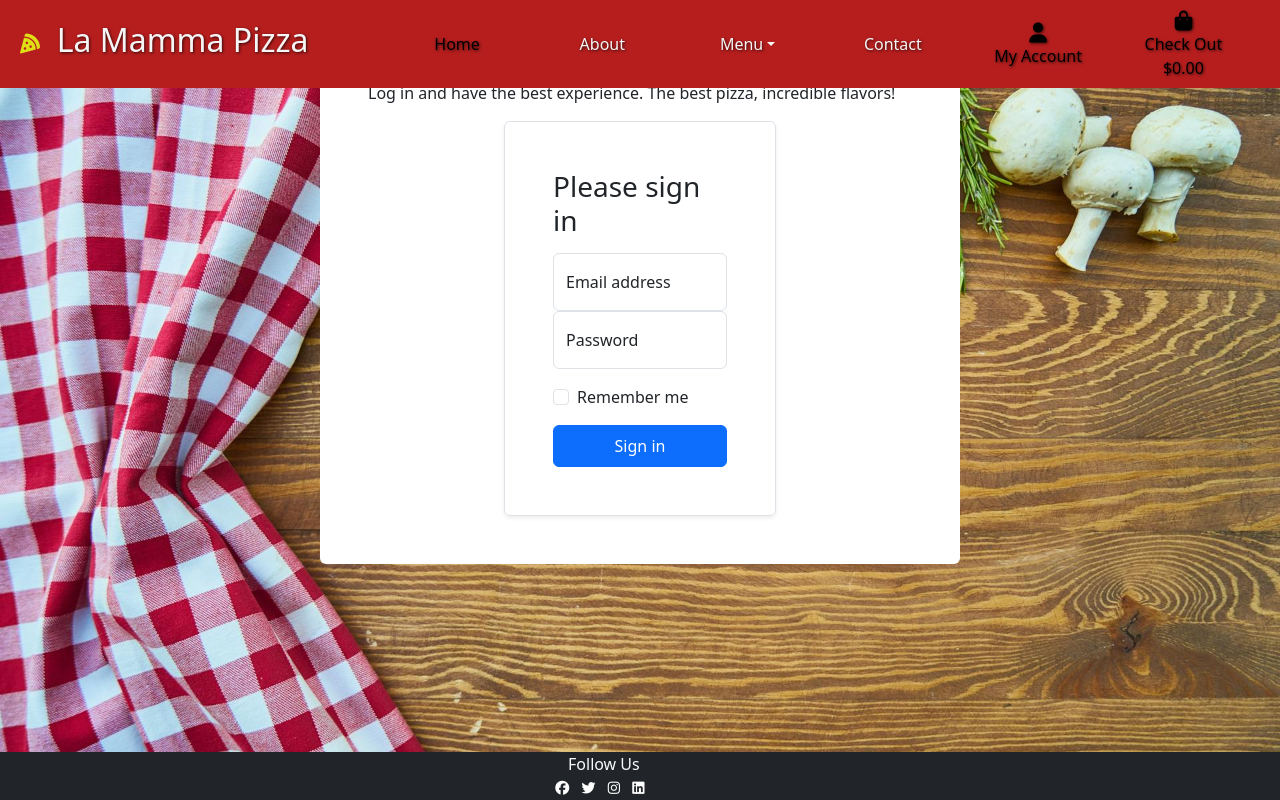
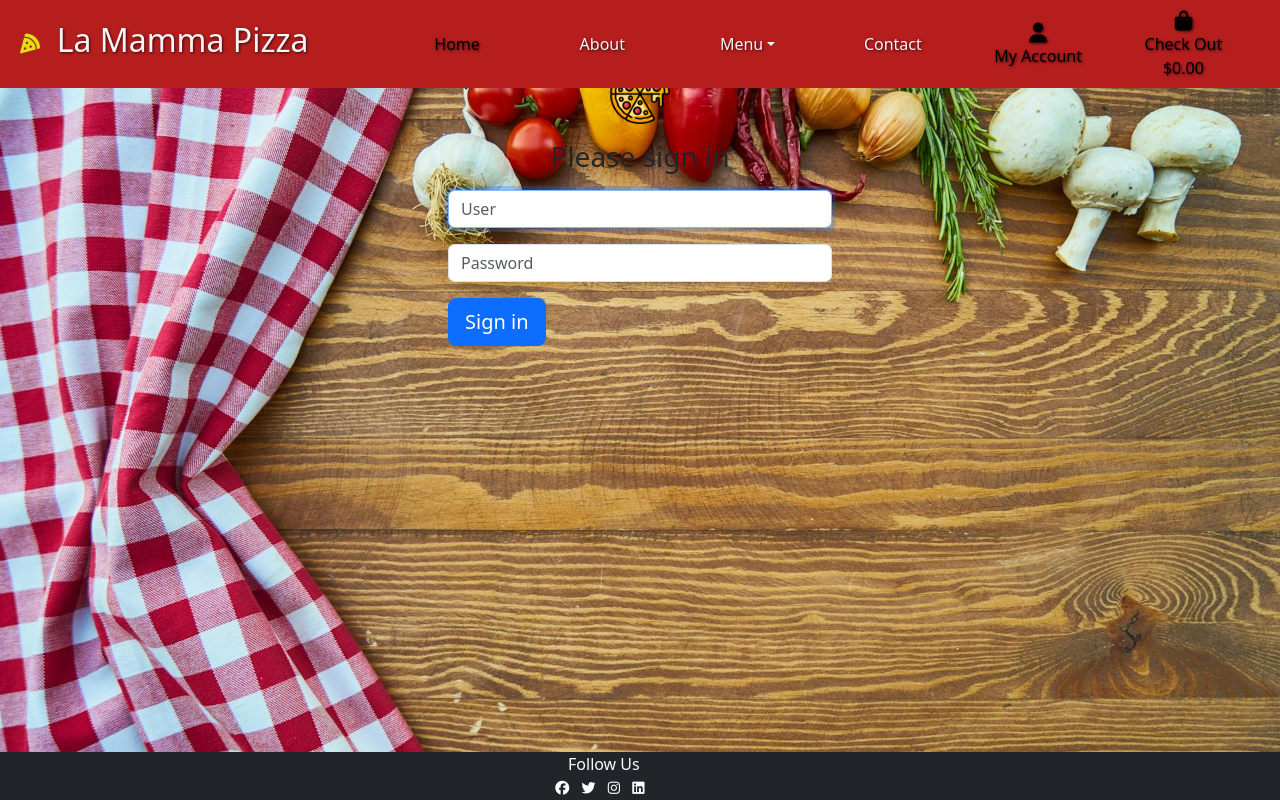
Before and after one commit to Code-Institute-Submissions/RubemJanoni-Project-PP5, a Django app: page /login/ in a window 1280 px wide. Run offline with Django 3.2, Linux system fonts and the light colour scheme; some libraries are stand-ins or nearby versions.

Commit message:
Adjust login page

```diff
--- a/templates/auth/login.html
+++ b/templates/auth/login.html
@@ -1,34 +1,31 @@
-{% extends "base.html" %}
+{% extends 'base.html' %} {% load static %}
+
 {% block container %}
+
+<div class="container mt-2 p-2" style="width: 400px">
+    <form class="form-signin mt-5" method="post">
+        {% csrf_token %}
+        <div class="text-center mb-2">
+            <img class="mb-3" src="{% static 'images/pizza-login3.png' %}" alt="" width="60" height="60" />
+            <h1 class="h3 mb-3 font-weight-normal">Please sign in</h1>
+
+        </div>
 
 
 
-<main class="form-signin w-50 m-auto mt-1  p-5 mb-5 bg-body rounded  ">
-    <div>
-        <b class="h4">✨ Enjoy the taste!</b>
-        <p>Log in and have the best experience. The best pizza, incredible flavors!</p>
-    </div>
-    <form action="" method="post" class="w-50 m-auto shadow-sm rounded border p-5 ">
-        {% csrf_token %}
-        <h1 class="h3 mb-3 fw-normal">Please sign in</h1>
+        <label for="id_username" class="sr-only">Usuario</label>
+        <input type="text" name="username" class="form-control mb-3" autofocus="" placeholder="User"
+            autocapitalize="none" autocomplete="username" maxlength="150" required="" id="id_username" />
+        <label for="id_password" class="sr-only">Password</label>
 
-        <div class="form-floating">
-            {{form.username}}
-            <label for="id_username">Email address</label>
-        </div>
-        <div class="form-floating">
-            {{form.password}}
-            <label for="id_password">Password</label>
-        </div>
+        <input type="password" name="password" autocomplete="current-password" required="" id="id_password"
+            class="form-control" placeholder="Password" />
+        <div class="checkbox mb-3"></div>
+        <button class="btn btn-lg btn-primary btn-block" type="submit">
+            Sign in
+        </button>
+    </form>
+</div>
 
-        <div class="form-check text-start my-3">
-            <input class="form-check-input" type="checkbox" value="remember-me" id="flexCheckDefault">
-            <label class="form-check-label" for="flexCheckDefault">
-                Remember me
-            </label>
-        </div>
-        <button class="btn btn-primary w-100 py-2" type="submit">Sign in</button>
 
-    </form>
-</main>
 {% endblock container %}
```
Also changed, not shown: templates/login.html (deleted, +0 -31 lines), static/images/pizza-login3.png (added).
